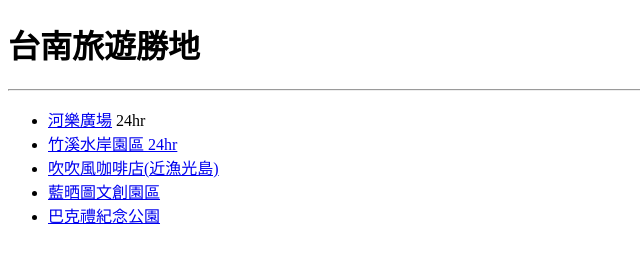
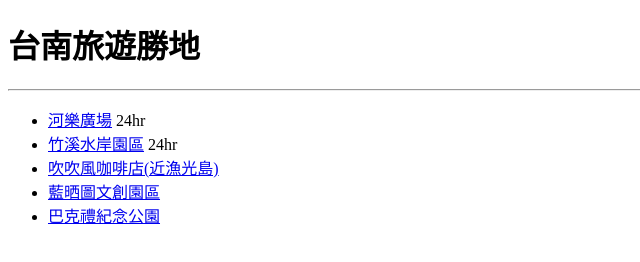
Before and after one commit to Hugo1023/happytriptotainan.com, a plain HTML site: page Tourist/touringsite.html in a window 1280 px wide. Shown: the full height of the page, 0-640 px from the left. Drawn offline with Linux system fonts and the light colour scheme.

Commit message:
Update touringsite.html

```diff
--- a/Tourist/touringsite.html
+++ b/Tourist/touringsite.html
@@ -15,7 +15,7 @@
     <hr>
     <ul>
         <li><a href="https://www.google.com/maps/place/%E6%B2%B3%E6%A8%82%E5%BB%A3%E5%A0%B4/@22.9935677,120.192572,17z/data=!4m10!1m2!2m1!1z5rKz5qiC5buj5aC0!3m6!1s0x346e77777613568b:0x4dca2f27a18137e9!8m2!3d22.9936595!4d120.1940493!15sCgzmsrPmqILlu6PloLSSARJ0b3VyaXN0X2F0dHJhY3Rpb27gAQA!16s%2Fg%2F11j98gk_gt">河樂廣場</a> 24hr</li>
-        <li><a href="https://www.google.com/maps/search/%E7%AB%B9%E6%BA%AA%E6%B0%B4%E5%B2%B8%E5%9C%92%E5%8D%80/@22.9814472,120.1877374,13.75z">竹溪水岸園區 24hr</a></li>
+        <li><a href="https://www.google.com/maps/search/%E7%AB%B9%E6%BA%AA%E6%B0%B4%E5%B2%B8%E5%9C%92%E5%8D%80/@22.9814472,120.1877374,13.75z">竹溪水岸園區</a> 24hr</li>
         <li><a href="https://www.google.com/maps/place/%E5%90%B9%E5%90%B9%E9%A2%A8%E7%B2%BE%E5%93%81%E5%92%96%E5%95%A1%E9%A4%A8-%E4%BA%9E%E6%9E%9C%E5%AE%89%E5%B9%B3%E5%BA%97/@23.0903638,119.9302002,10z/data=!3m1!5s0x346e75f8a7bfbe73:0x761afd60640d71c8!4m10!1m2!2m1!1z5ZC55ZC56aKo5ZKW5ZWh5bqX!3m6!1s0x346e75088cb09d0b:0xa701e5028b2ddfb2!8m2!3d22.9838974!4d120.1605041!15sChLlkLnlkLnpoqjlkpbllaHlupdaEyIR5ZC5IOWQuemiqCDlkpbllaGSAQxjb2ZmZWVfc3RvcmXgAQA!16s%2Fg%2F11fq91yrm_">吹吹風咖啡店(近漁光島)</a></li>
         <li><a href="https://www.google.com/maps/place/%E8%97%8D%E6%99%92%E5%9C%96%E6%96%87%E5%89%B5%E5%9C%92%E5%8D%80/@22.987102,120.1973454,17z/data=!3m1!4b1!4m5!3m4!1s0x346e767bd141b7b5:0x58fa83c5a93881d4!8m2!3d22.987102!4d120.1973454">藍晒圖文創園區</a></li>
         <li><a href="https://www.google.com/maps/place/%E5%B7%B4%E5%85%8B%E7%A6%AE%E7%B4%80%E5%BF%B5%E5%85%AC%E5%9C%92/@22.9719929,120.2225874,17z/data=!3m1!4b1!4m5!3m4!1s0x346e7421350b0a33:0x2dbbd32dfa02333c!8m2!3d22.9719929!4d120.2225874">巴克禮紀念公園</a></li>
```
